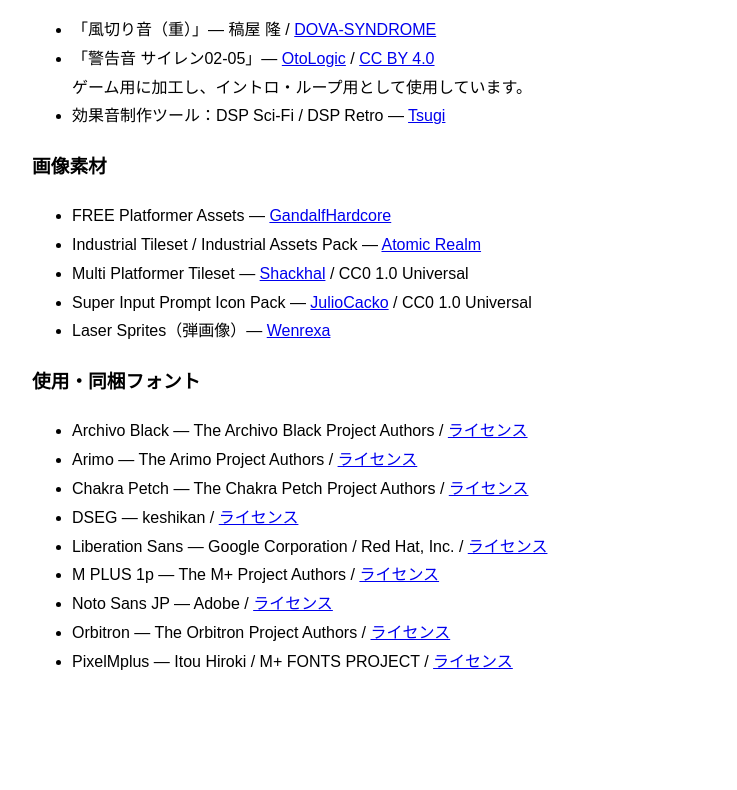
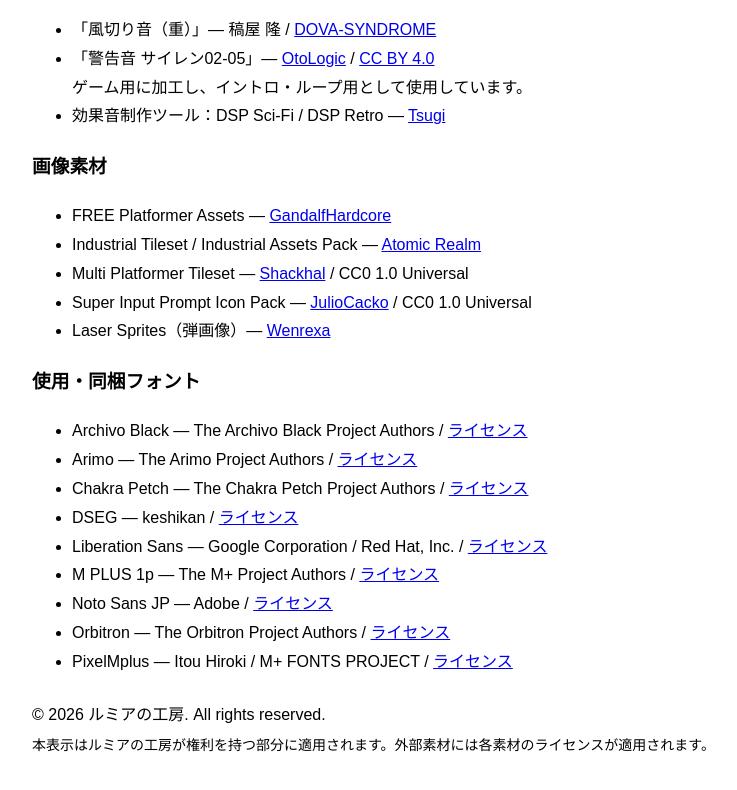
Before and after one commit to EvenOdd7037/riseup-lumia-demo-web, a plain HTML site: page index.html in a window 1280 px wide. Shown: the part 1524-2314 px from the top of the page, without its empty margins (136-873 px from the left). Before the commit the page ends 2233 px from the top, so only its background shows below. Drawn offline with Linux system fonts and the light colour scheme; no server answers.

Commit message:
docs:ルミアの工房著作権表記記載

```diff
--- a/index.html
+++ b/index.html
@@ -117,6 +117,12 @@
         <li>Orbitron — The Orbitron Project Authors / <a href="StreamingAssets/ThirdPartyLicenses/Fonts/Orbitron-OFL.txt">ライセンス</a></li>
         <li>PixelMplus — Itou Hiroki / M+ FONTS PROJECT / <a href="StreamingAssets/ThirdPartyLicenses/Fonts/PixelMplus-MPLUS_LICENSE_EN.txt">ライセンス</a></li>
       </ul>
+            </ul>
+
+      <!-- 自作部分の著作権表示と、外部素材に適用される条件を示す -->
+      <p style="margin:24px 0 4px;">&copy; 2026 ルミアの工房. All rights reserved.</p>
+      <p style="margin:0; font-size:14px;">本表示はルミアの工房が権利を持つ部分に適用されます。外部素材には各素材のライセンスが適用されます。</p>
+    </section>
     </section>
     <script>
       var canvas = document.querySelector("#unity-canvas");
```
